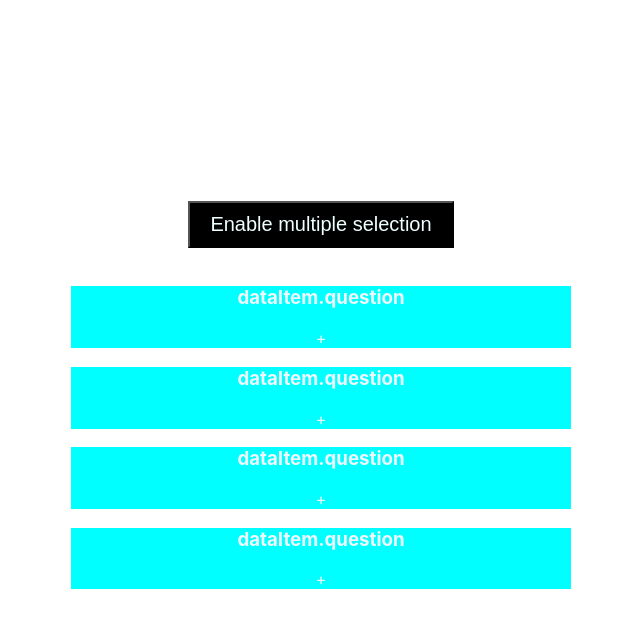
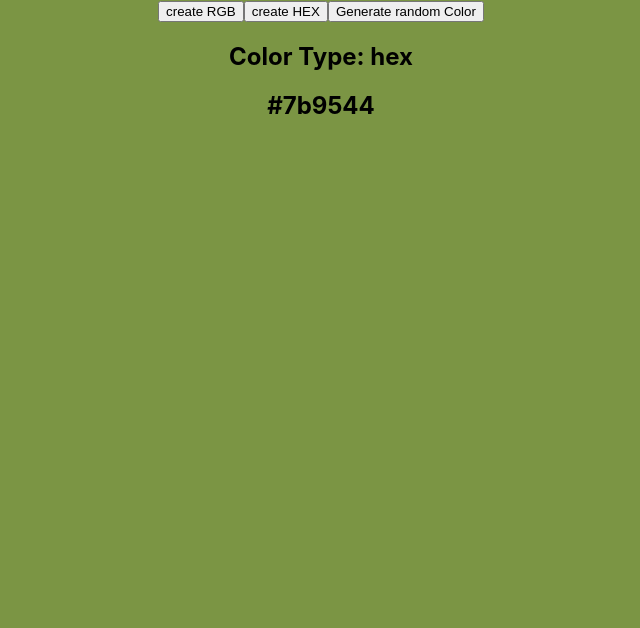
Before and after one commit to YuzhuoMa816/react_prac, a React (Create React App) app: page / in a window 1280 px wide. Shown: the top 628 px of the page, without its empty margins (319-959 px from the left). Built offline with nearby package versions, Linux system fonts and the light colour scheme.

Commit message:
Manage path of the accordian, create random color prac

```diff
--- a/src/App.js
+++ b/src/App.js
@@ -1,10 +1,13 @@
 import './App.css';
-import Accordian from './component/accordianIndex';
-
+import Accordian from './component/Accordian/accordianIndex';
+import RandomColor from './component/RandomColor';
 function App() {
   return (
     <div className="App">
-      <Accordian/>
+
+
+      {/* <Accordian/> */}
+      <RandomColor/>
     </div>
   );
 }
--- /dev/null
+++ b/src/component/RandomColor/index.jsx
@@ -0,0 +1,68 @@
+import { useState, useEffect } from "react";
+import "./style.css";
+function RandomColor() {
+  const [colorType, setColorType] = useState("hex");
+  const [color, setColor] = useState("#000000");
+
+  useEffect(() => {
+    generateColor();
+  }, [colorType]);
+
+  function generateRandomHexColor() {
+    const array = new Uint8Array(3);
+
+    window.crypto.getRandomValues(array);
+    let HexString = `#${array[0].toString(16).padStart(2, "0")}${array[1]
+      .toString(16)
+      .padStart(2, "0")}${array[2].toString(16).padStart(2, "0")}`;
+
+    return HexString;
+  }
+
+  function getRandomRgbColor() {
+    const array = new Uint8Array(3);
+    window.crypto.getRandomValues(array);
+    return `rgb(${array[0]}, ${array[1]}, ${array[2]})`;
+  }
+
+  function generateColor() {
+    if (colorType === "hex") {
+      setColor(generateRandomHexColor());
+    } else if (colorType === "rgb") {
+      setColor(getRandomRgbColor());
+    }
+  }
+  return (
+    <div
+      className="container"
+      style={{
+        display: "center",
+        height: "100vh",
+        width: "100vw",
+        background: color,
+      }}
+    >
+      <button
+        onClick={() => {
+          setColorType("rgb");
+        }}
+      >
+        create RGB
+      </button>
+      <button
+        onClick={() => {
+          setColorType("hex");
+        }}
+      >
+        create HEX
+      </button>
+      <button onClick={() => generateColor()}>Generate random Color</button>
+
+      <h2> {"Color Type: " + colorType}</h2>
+
+      <h2> {color}</h2>
+    </div>
+  );
+}
+
+export default RandomColor;
--- /dev/null
+++ b/src/component/RandomColor/style.css
@@ -0,0 +1,9 @@
+
+.container {
+
+    display: center;
+    height: 100vh;
+    width: 100vw;
+    background: color(srgb red green blue);
+
+}
```
Also changed, not shown: src/component/Accordian/accordianData.js (renamed from src/component/accordianData.js), src/component/Accordian/accordianIndex.jsx (renamed from src/component/accordianIndex.jsx), src/component/Accordian/accordianStyle.css (renamed from src/component/accordianStyle.css).
